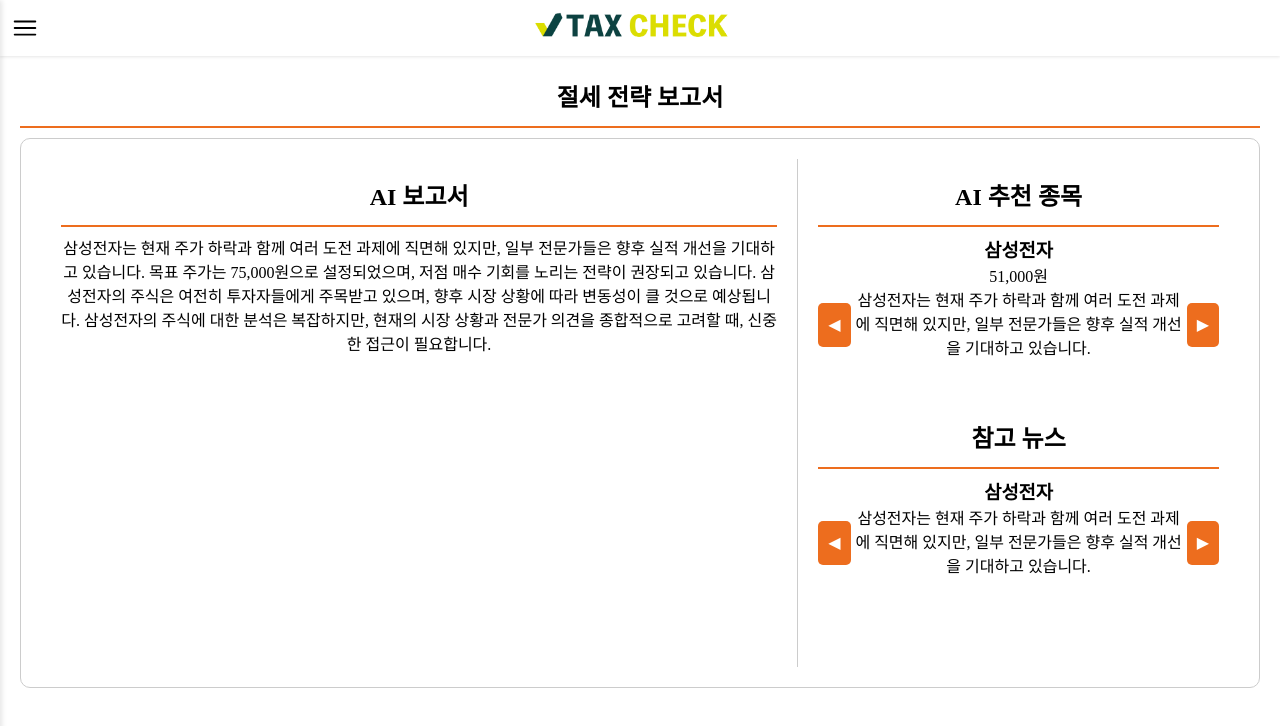
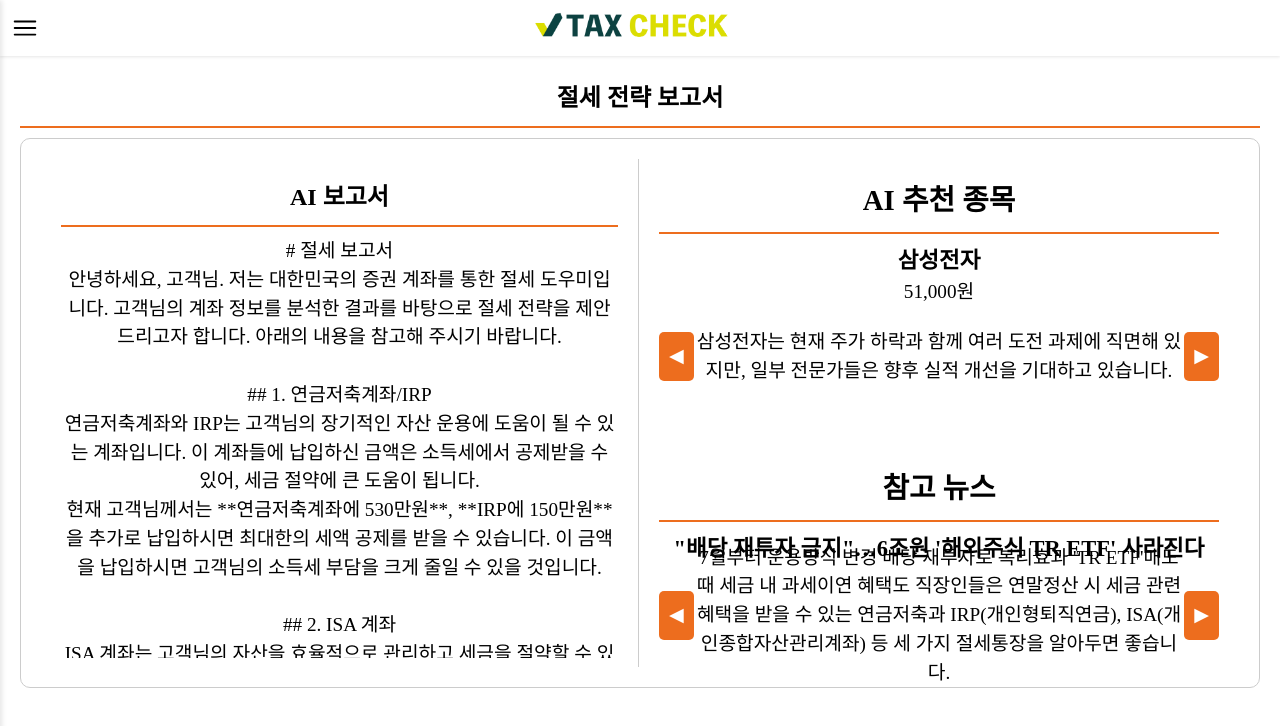
Before and after one commit to hyeonseung-lee/tax-check, a Vue app in the folder front/ui/: page /report in a window 1280 px wide. Shown: the top 726 px of the page. Built offline with nearby package versions, Linux system fonts and the light colour scheme; a web font is replaced by a local one.

Commit message:
리포트 페이지 완성성

```diff
--- a/front/ui/src/components/Report.vue
+++ b/front/ui/src/components/Report.vue
@@ -6,7 +6,7 @@
       <div class="report">
         <h2>AI 보고서</h2>
         <div class="divider"></div>
-        <p>{{ reportText }}</p>
+        <p class="report-content" v-html="formattedReportText"></p>
       </div>
       <div class="align-items: center;">
         <div class="recommendation">
@@ -17,7 +17,7 @@
             <p>{{ stock.price }}원</p>
             <div class="description-nav">
               <button @click="prevStock" class="nav-button">◀</button>
-              <span>{{ stock.description }}</span>
+              <span class="news-contents">{{ stock.description }}</span>
               <button @click="nextStock" class="nav-button">▶</button>
             </div>
           </div>
@@ -29,7 +29,7 @@
             <h3>{{ news.name }}</h3>
             <div class="description-nav">
               <button @click="prevNews" class="nav-button">◀</button>
-              <span>{{ news.description }}</span>
+              <span class="news-contents">{{ news.description }}</span>
               <button @click="nextNews" class="nav-button">▶</button>
             </div>
           </div>
@@ -45,7 +45,16 @@ export default {
   data() {
     return {
       reportText:
-        "삼성전자는 현재 주가 하락과 함께 여러 도전 과제에 직면해 있지만, 일부 전문가들은 향후 실적 개선을 기대하고 있습니다. 목표 주가는 75,000원으로 설정되었으며, 저점 매수 기회를 노리는 전략이 권장되고 있습니다. 삼성전자의 주식은 여전히 투자자들에게 주목받고 있으며, 향후 시장 상황에 따라 변동성이 클 것으로 예상됩니다. 삼성전자의 주식에 대한 분석은 복잡하지만, 현재의 시장 상황과 전문가 의견을 종합적으로 고려할 때, 신중한 접근이 필요합니다.",
+        "# 절세 보고서\n" +
+        "안녕하세요, 고객님. 저는 대한민국의 증권 계좌를 통한 절세 도우미입니다. 고객님의 계좌 정보를 분석한 결과를 바탕으로 절세 전략을 제안드리고자 합니다. 아래의 내용을 참고해 주시기 바랍니다.\n\n" +
+        "## 1. 연금저축계좌/IRP\n" +
+        "연금저축계좌와 IRP는 고객님의 장기적인 자산 운용에 도움이 될 수 있는 계좌입니다. 이 계좌들에 납입하신 금액은 소득세에서 공제받을 수 있어, 세금 절약에 큰 도움이 됩니다.\n" +
+        "현재 고객님께서는 **연금저축계좌에 530만원**, **IRP에 150만원**을 추가로 납입하시면 최대한의 세액 공제를 받을 수 있습니다. 이 금액을 납입하시면 고객님의 소득세 부담을 크게 줄일 수 있을 것입니다.\n\n" +
+        "## 2. ISA 계좌\n" +
+        "ISA 계좌는 고객님의 자산을 효율적으로 관리하고 세금을 절약할 수 있는 좋은 도구입니다. 현재 고객님의 ISA 계좌에서는 **570만원의 수익**을 얻으셨고, 이로 인해 **709,500원의 세금**을 절약하셨습니다. 이 계좌를 통해 고객님의 자산 운용이 효율적으로 이루어지고 있음을 알 수 있습니다.\n\n" +
+        "## 3. 해외주식 양도소득세 계산\n" +
+        "해외 주식 투자는 고수익을 기대할 수 있지만, 동시에 세금 부담도 커질 수 있습니다. 현재 고객님의 해외 주식 손익통산 금액은 **330만원**입니다. 이를 통해 고객님의 해외 주식 매도 전략을 '손실 중인 종목 매도'로 설정하였습니다. 이 전략을 통해 고객님의 세금 부담을 줄일 수 있을 것입니다.\n\n" +
+        "이상의 내용을 바탕으로 고객님의 절세 전략을 수립하시는 데 도움이 되었기를 바랍니다. 각 계좌별로 세부적인 전략을 수립하시고, 필요한 경우 전문가의 도움을 받으시는 것도 좋은 방법입니다. 감사합니다.",
       stock: {
         name: "삼성전자",
         price: "51,000",
@@ -63,36 +72,39 @@ export default {
           name: "LG전자",
           price: "100,000",
           description:
-            "LG전자는 현재 주가 하락과 함께 여러 도전 과제에 직면해 있지만, 일부 전문가들은 향후 실적 개선을 기대하고 있습니다.",
+            "LG전자의 주식은 CES 2025에서의 신기술 발표와 외국인 투자자의 순매수세로 긍정적인 반응을 얻고 있지만, 실적 저조가 우려되는 상황입니다. 앞으로의 시장 반응과 실적 개선 여부가 주가에 중요한 영향을 미칠 것으로 보입니다.",
         },
         // 추가 종목을 여기에 추가
       ],
       currentIndex: 0,
       news: {
-        name: "삼성전자",
+        name: "\"배당 재투자 금지\"…6조원 '해외주식 TR ETF' 사라진다",
         description:
-          "삼성전자는 현재 주가 하락과 함께 여러 도전 과제에 직면해 있지만, 일부 전문가들은 향후 실적 개선을 기대하고 있습니다.",
+          "7월부터 운용방식 변경 배당 재투자로 복리효과 'TR ETF'매도 때 세금 내 과세이연 혜택도 직장인들은 연말정산 시 세금 관련 혜택을 받을 수 있는 연금저축과 IRP(개인형퇴직연금), ISA(개인종합자산관리계좌) 등 세 가지 절세통장을 알아두면 좋습니다.",
       },
       newses: [
         {
-          name: "삼성전자",
+          name: "\"배당 재투자 금지\"…6조원 '해외주식 TR ETF' 사라진다",
           description:
-            "삼성전자는 현재 주가 하락과 함께 여러 도전 과제에 직면해 있지만, 일부 전문가들은 향후 실적 개선을 기대하고 있습니다.",
+            "7월부터 운용방식 변경 배당 재투자로 복리효과 'TR ETF'매도 때 세금 내 과세이연 혜택도 직장인들은 연말정산 시 세금 관련 혜택을 받을 수 있는 연금저축과 IRP(개인형퇴직연금), ISA(개인종합자산관리계좌) 등 세 가지 절세통장을 알아두면 좋습니다.",
         },
         {
-          name: "LG전자",
+          name: "연말정산 '절세계좌' 삼총사 알아두세요[금알못]",
           description:
-            "LG전자는 현재 주가 하락과 함께 여러 도전 과제에 직면해 있지만, 일부 전문가들은 향후 실적 개선을 기대하고 있습니다.",
+            "'13월의 월급'이라 불리는 연말정산 기간이 다가오면서 세액공제에 관심이 커지고 있습니다. 직장인들은 연말정산 시 세금 관련 혜택을 받을 수 있는 연금저축과 IRP(개인형퇴직연금), ISA(개인종합자산관리계좌) 등 세 가지 절세통장을 알아두면 좋습니다.",
         },
-        // 추가 종목을 여기에 추가
       ],
       currentIndexNews: 0,
     };
   },
+  computed: {
+    formattedReportText() {
+      return this.reportText.replace(/\n/g, "<br>");
+    },
+  },
   methods: {
     prevStock() {
       if (this.currentIndex === 0) {
-        // 현재 인덱스가 0일 때 가장 마지막 인덱스로 이동
         this.currentIndex = this.stocks.length - 1;
       } else {
         this.currentIndex--;
@@ -101,7 +113,6 @@ export default {
     },
     nextStock() {
       if (this.currentIndex === this.stocks.length - 1) {
-        // 현재 인덱스가 마지막일 때 가장 처음 인덱스로 이동
         this.currentIndex = 0;
       } else {
         this.currentIndex++;
@@ -114,7 +125,6 @@ export default {
     // news
     prevNews() {
       if (this.currentIndexNews === 0) {
-        // 현재 인덱스가 0일 때 가장 마지막 인덱스로 이동
         this.currentIndexNews = this.newses.length - 1;
       } else {
         this.currentIndexNews--;
@@ -123,7 +133,6 @@ export default {
     },
     nextNews() {
       if (this.currentIndexNews === this.newses.length - 1) {
-        // 현재 인덱스가 마지막일 때 가장 처음 인덱스로 이동
         this.currentIndexNews = 0;
       } else {
         this.currentIndexNews++;
@@ -164,9 +173,17 @@ export default {
   border-right: 1px solid #ccc;
 }
 
+.report-content {
+  font-size: 1.2rem;
+  height: 90%; /* 원하는 높이 설정 */
+  overflow-y: auto; /* 세로 방향으로 스크롤 가능 */
+  text-overflow: ellipsis; /* 넘치는 텍스트는 생략 표시 */
+}
+
 .recommendation {
-  width: 100%;
+  width: 600px;
   padding: 20px;
+  font-size: 1.2rem;
 }
 
 .stock-info {
@@ -177,6 +194,7 @@ export default {
   display: flex;
   align-items: center;
   justify-content: space-between;
+  height: 100px;
 }
 
 .navigation {
@@ -196,4 +214,10 @@ export default {
 .nav-button:hover {
   background-color: #ed6d1e;
 }
+
+.news-contents {
+  display: inline-block;
+  overflow: hidden;
+  text-overflow: ellipsis;
+}
 </style>
```
